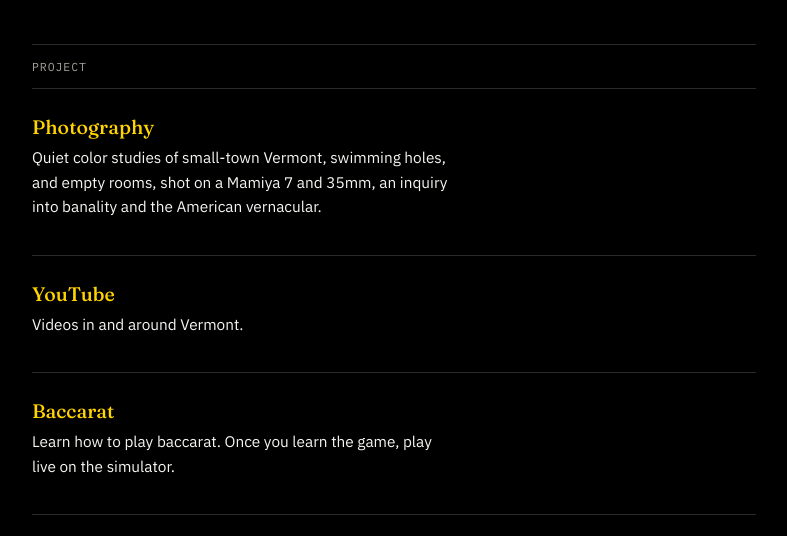
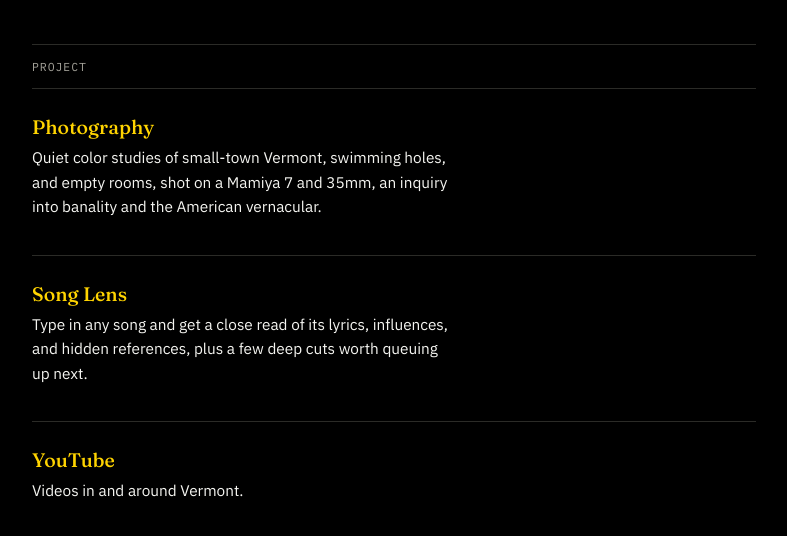
Before and after one commit to scottachs/scottachs.github.io, a plain HTML site: page index.html in a window 1280 px wide. Shown: the part 190-726 px from the top of the page, without its empty margins (246-1033 px from the left). Drawn offline with Linux system fonts and the light colour scheme.

Commit message:
Update index.html

```diff
--- a/index.html
+++ b/index.html
@@ -163,6 +163,12 @@
       url: "https://www.scottachsphotography.com"
     },
     {
+      year: "2026",
+      name: "Song Lens",
+      description: "Type in any song and get a close read of its lyrics, influences, and hidden references, plus a few deep cuts worth queuing up next.",
+      url: "https://scottachs.github.io/songlens/"
+    },
+    {
       year: "ongoing",
       name: "YouTube",
       description: "Videos in and around Vermont.",
```
